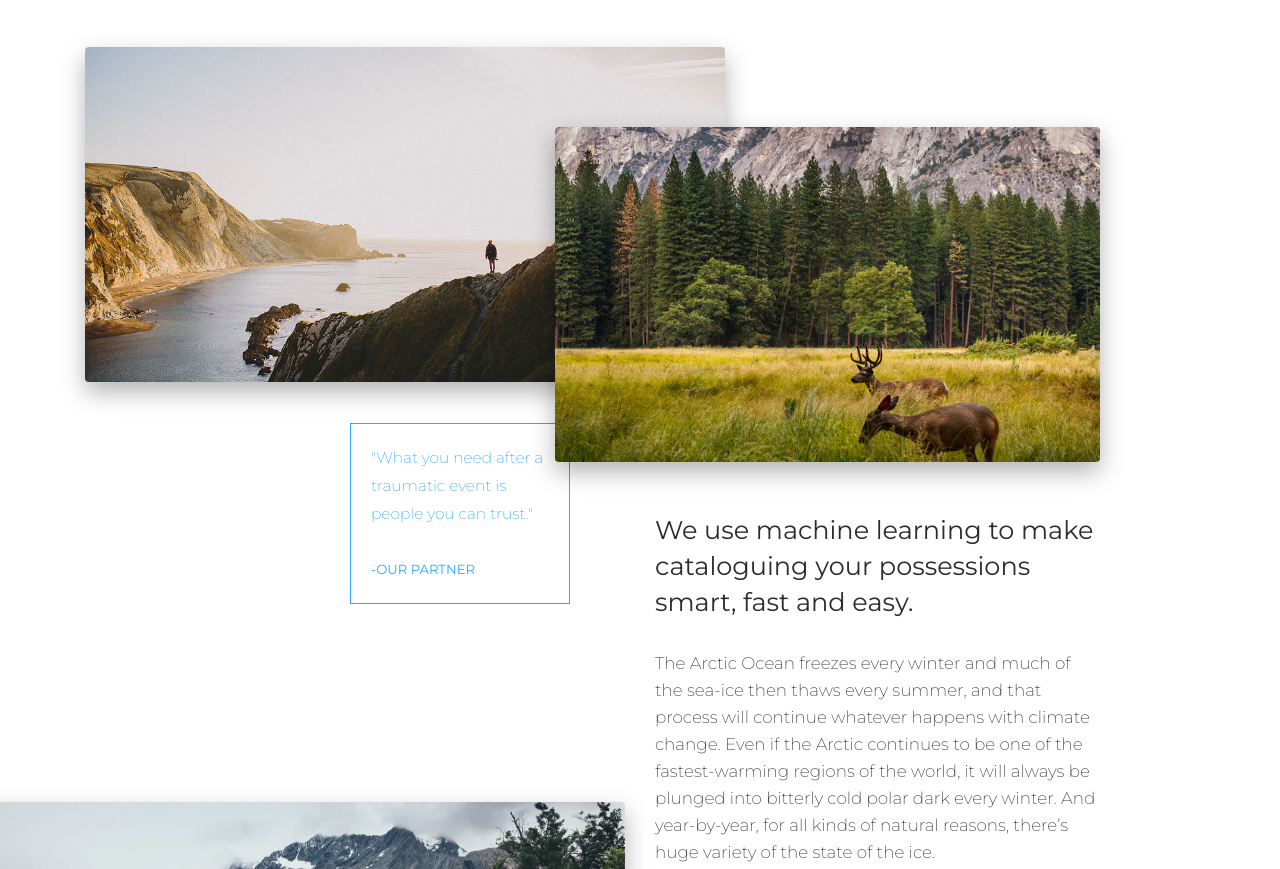
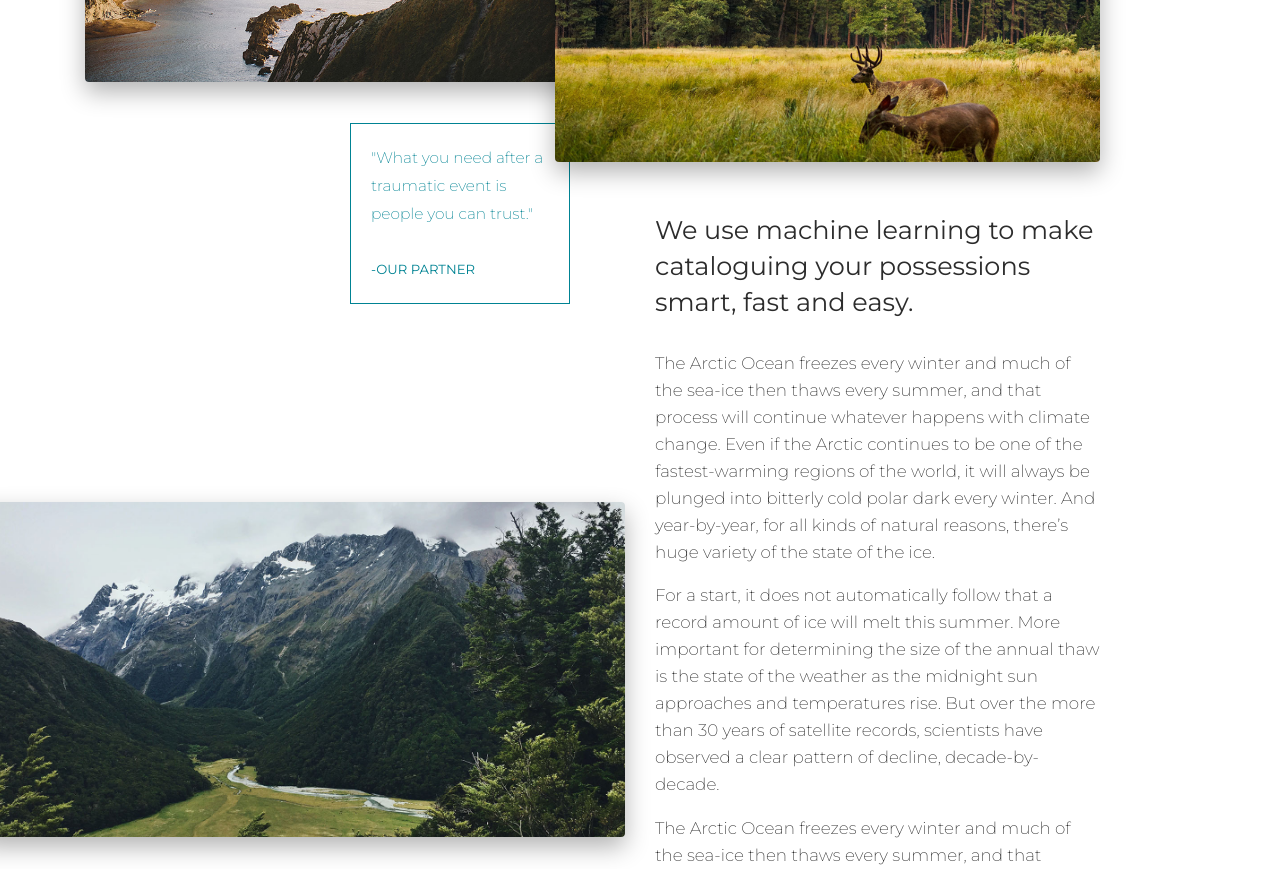
Before and after one commit to cloodicuses/objectiveyes-webapp, a React app: page /index in a window 1280 px wide. Shown: the part 1236-2105 px from the top of the page. Built offline with nearby package versions, Linux system fonts and the light colour scheme.

Commit message:
made things teal

```diff
--- a/public/index.html
+++ b/public/index.html
@@ -39,7 +39,6 @@
   <noscript>You need to enable JavaScript to run this app.</noscript>
 
 <!-- Replace this with your image. Make sure CORS settings allow reading the image! -->
-<img id="img" src="cat.jpg"/>
 
 
   <div id="root"></div>
--- a/src/assets/scss/now-ui-kit/_variables.scss
+++ b/src/assets/scss/now-ui-kit/_variables.scss
@@ -56,7 +56,7 @@ $success-states-color:       lighten($success-color, 6%) !default;
 $success-color-opacity:      rgba(24, 206, 15, .3) !default;
 $success-color-alert:        rgba(24, 206, 15, .8) !default;
 
-$info-color:                 #2CA8FF !default;
+$info-color:                 #008393 !default;
 $info-states-color:          lighten($info-color, 6%) !default;
 $info-color-opacity:         rgba(44, 168, 255, .3) !default;
 $info-color-alert:           rgba(44, 168, 255, .8) !default;
```
Also changed, not shown: src/assets/css/now-ui-kit.css, src/assets/css/now-ui-kit.min.css.
